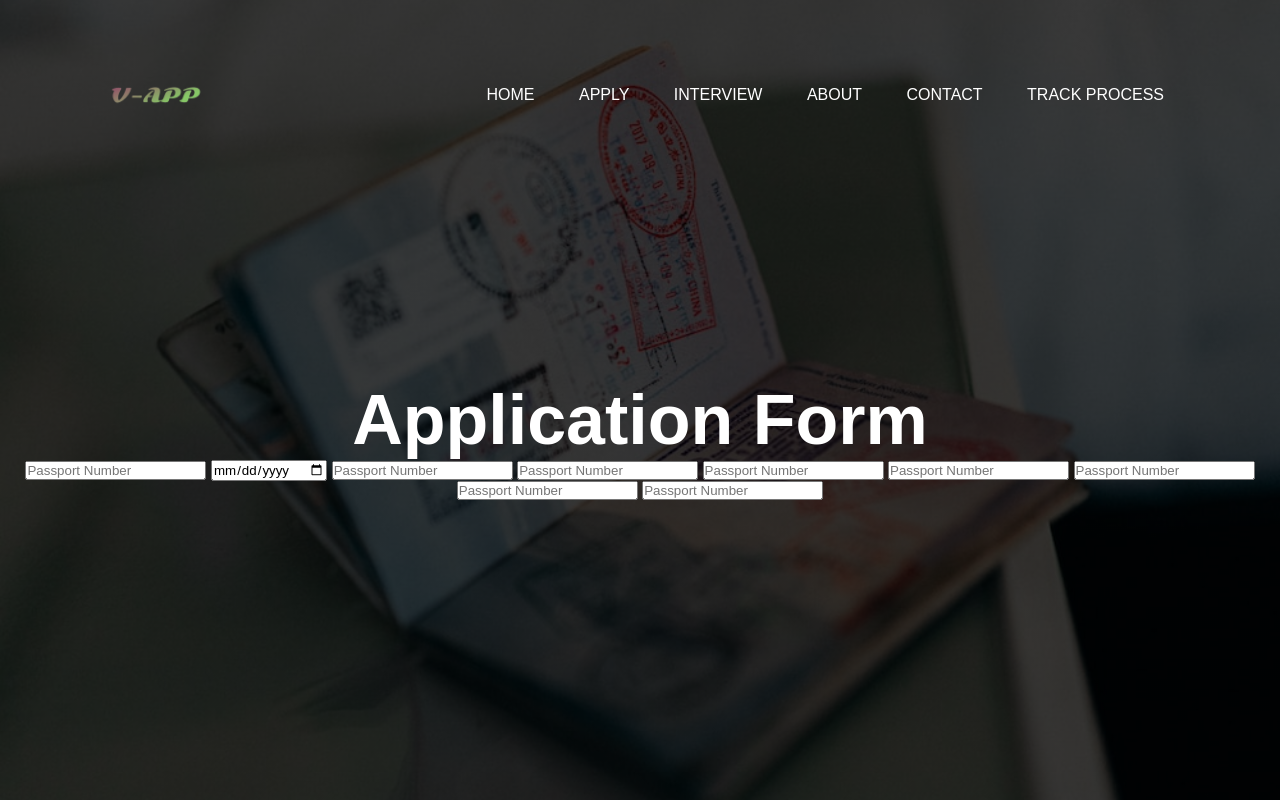
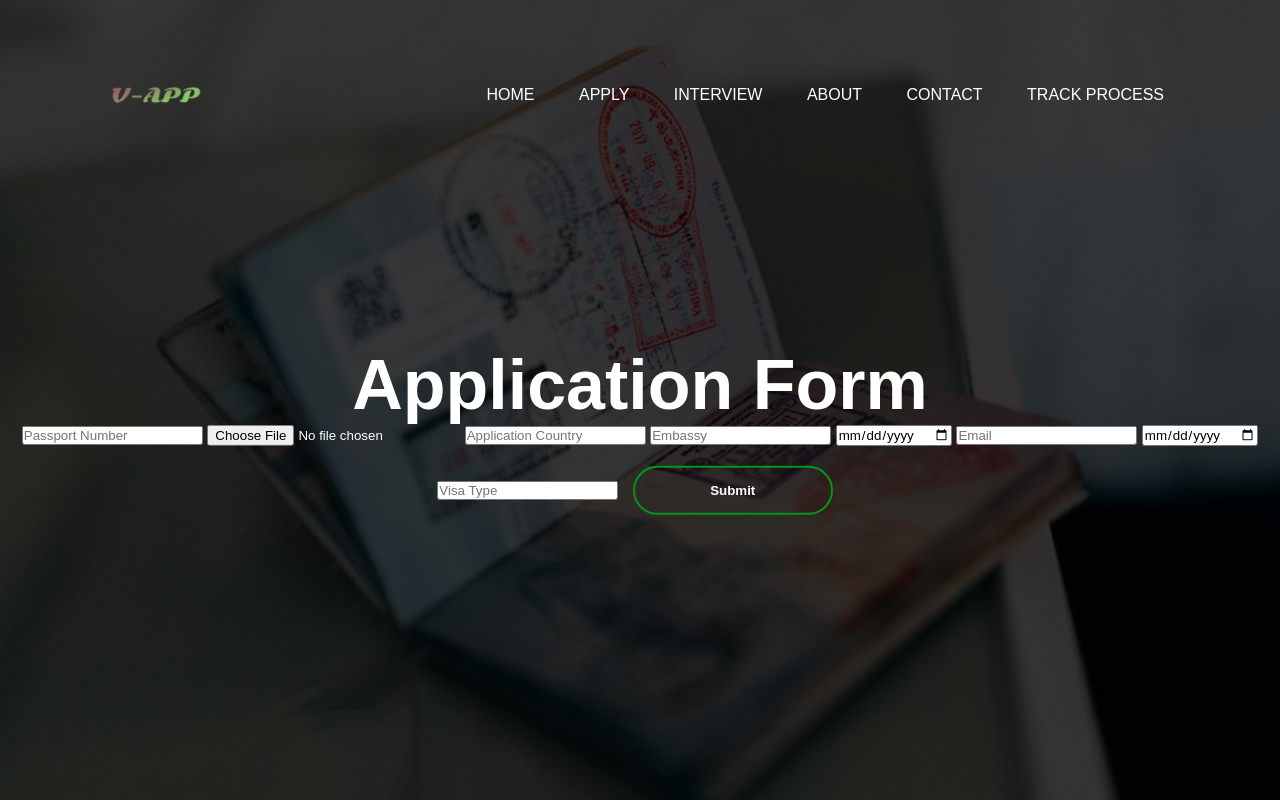
Before and after one commit to solomonbestz/Visa-App, a Django app: template templates/application/application.html in a window 1280 px wide. Run offline with Django 4.2, Linux system fonts and the light colour scheme; the template is opened without the code that fills it, so the values that code supplies are empty.

Commit message:
application working

```diff
--- a/templates/application/application.html
+++ b/templates/application/application.html
@@ -9,17 +9,17 @@
 <div class="content">
     <div class="regform"><h1>Application Form </h1></div>
     <div class="main">
-        <form action="">
+        <form action="" method="post">
             {% csrf_token %}
             <input type="text" name="pass_num" placeholder="Passport Number">
-            <input type="date" name="pass_num" placeholder="Passport Number">
-            <input type="text" name="pass_num" placeholder="Passport Number">
-            <input type="text" name="pass_num" placeholder="Passport Number">
-            <input type="text" name="pass_num" placeholder="Passport Number">
-            <input type="text" name="pass_num" placeholder="Passport Number">
-            <input type="text" name="pass_num" placeholder="Passport Number">
-            <input type="text" name="pass_num" placeholder="Passport Number">
-            <input type="text" name="pass_num" placeholder="Passport Number">
+            <input type="file" name="pass_photo" placeholder="Passport Photo">
+            <input type="text" name="app_country" placeholder="Application Country">
+            <input type="text" name="embassy" placeholder="Embassy">
+            <input type="date" name="date_birth" placeholder="Date Of Birth">
+            <input type="text" name="email" placeholder="Email">
+            <input type="date" name="date_entry" placeholder="Date Of Email">
+            <input type="text" name="visa_type" placeholder="Visa Type">
+            <button type="submit">Submit</button>
         </form>
     </div>
 </div>
```
Also changed, not shown: application/views.py (+12 -11 lines), db.sqlite3.
